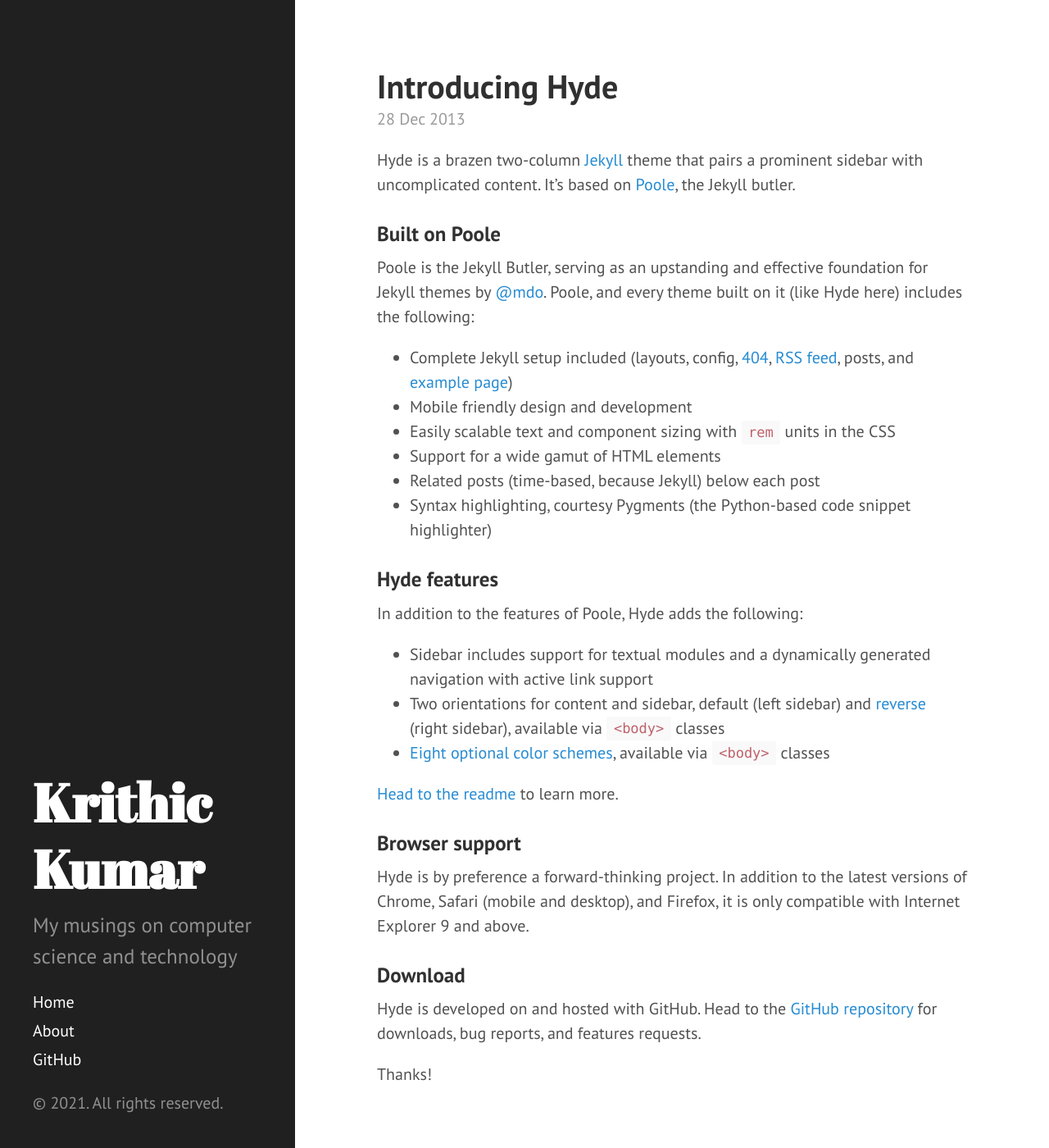
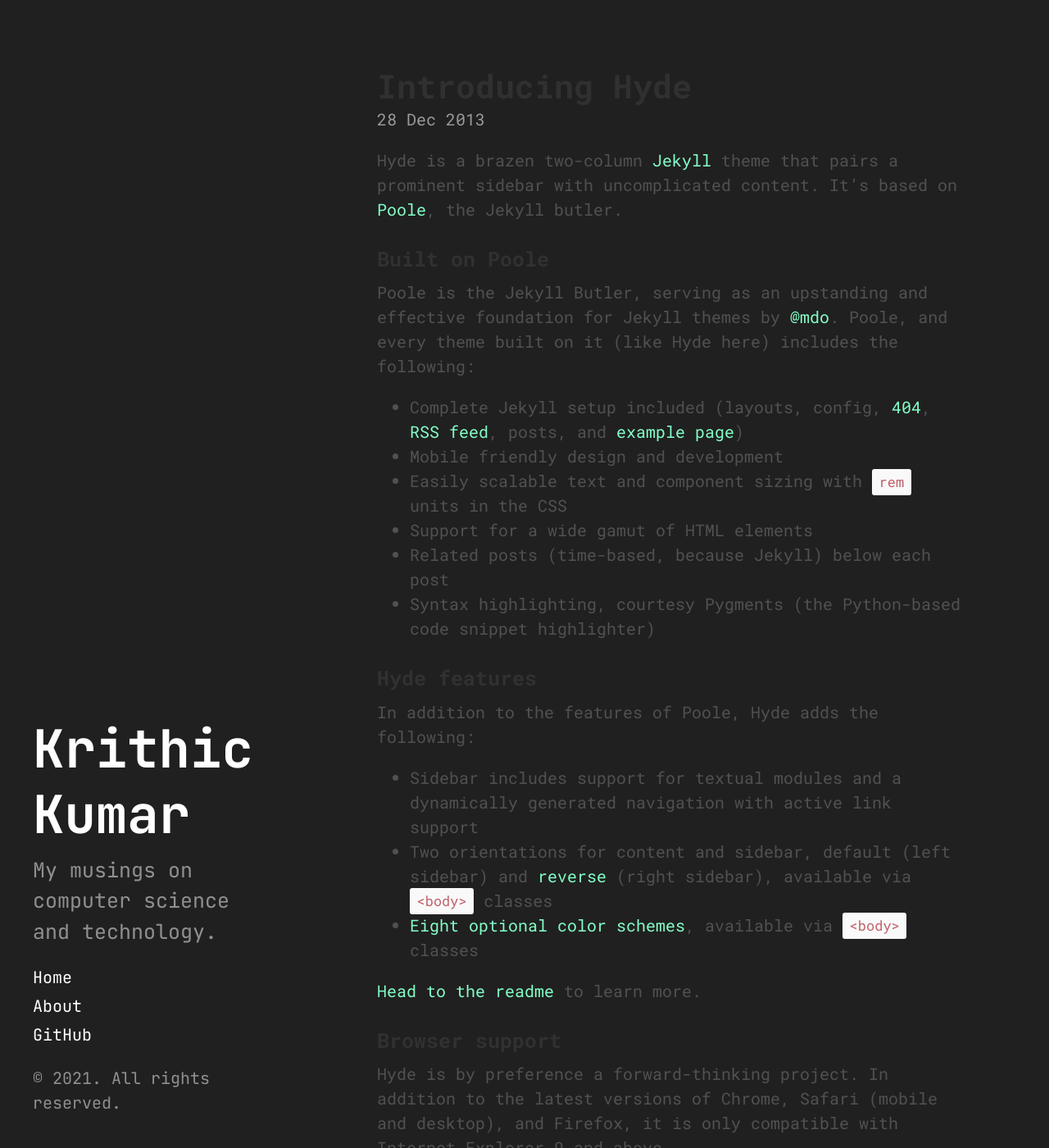
Before and after one commit to notjedi/notjedi.github.io, a Jekyll site: the page built from index.html, in a window 1280 px wide and 1400 px high. Shown: the whole window at 82% size. Built offline with Jekyll 4.4.1, drawn with Linux system fonts in a browser that asks for light colours; the list of posts is cut into pages by our own code.

Commit message:
change font and link colors

```diff
--- a/_config.yml
+++ b/_config.yml
@@ -8,12 +8,12 @@
 # Setup
 title:            Krithic Kumar
 tagline:          'A Jekyll theme'
-description:      'My musings on computer science and technology'
+description:      'My musings on computer science and technology.'
 baseurl:          /
 
 author:
   name:           'Krithic Kumar'
-  url:            https://jedi.github.io
+  url:            https://jedi2610.github.io
 
 paginate:         5
 
@@ -24,4 +24,5 @@
   - jekyll-gist
   - jekyll-paginate
 
-github:           https://github.com/jedi2610
+github:
+  repo: https://github.com/jedi2610
--- a/_includes/head.html
+++ b/_includes/head.html
@@ -18,7 +18,8 @@
   <link rel="stylesheet" href="{{ site.baseurl }}public/css/poole.css">
   <link rel="stylesheet" href="{{ site.baseurl }}public/css/syntax.css">
   <link rel="stylesheet" href="{{ site.baseurl }}public/css/hyde.css">
-  <link rel="stylesheet" href="http://fonts.googleapis.com/css?family=PT+Sans:400,400italic,700|Abril+Fatface">
+  <!-- <link rel="stylesheet" href="https://fonts.googleapis.com/css2?family=JetBrains+Mono:ital,wght@0,400;0,700;1,400&display=swap"> -->
+  <link rel="stylesheet" href="https://fonts.googleapis.com/css2?family=JetBrains+Mono:ital,wght@0,400;0,700;1,400&family=Roboto+Mono:ital,wght@0,400;0,700;1,400&display=swap">
 
   <!-- Icons -->
   <link rel="apple-touch-icon-precomposed" sizes="144x144" href="{{ site.baseurl }}public/apple-touch-icon-144-precomposed.png">
--- a/public/css/hyde.css
+++ b/public/css/hyde.css
@@ -32,7 +32,7 @@
  */
 
 html {
-  font-family: "PT Sans", Helvetica, Arial, sans-serif;
+  font-family: 'Roboto Mono', Helvetica, Arial, sans-serif;
 }
 @media (min-width: 48em) {
   html {
@@ -45,6 +45,28 @@
   }
 }
 
+/* Vaporwave pallete */
+/* #84FFC8 */
+/* #05ffa1 */
+/* #F1A0EA */
+
+/* No `:visited` state is required by default (browsers will use `a`) */
+a {
+    color: #84FFC8;
+	text-decoration: none;
+}
+
+a:hover,
+a:focus {
+	transition: background-color 0.1s, color 1.1s;
+	background-color: #05ffa1;
+	color: black;
+    width: fit-content
+}
+
+a strong {
+  color: inherit;
+}
 
 /*
  * Sidebar
@@ -58,11 +80,10 @@
   padding: 2rem 1rem;
   color: rgba(255,255,255,.5);
   background-color: #202020;
+  font-family: "JetBrains Mono", serif;
 }
 @media (min-width: 48em) {
-  .sidebar {
-    position: fixed;
-    top: 0;
+  .sidebar { position: fixed; top: 0;
     left: 0;
     bottom: 0;
     width: 18rem;
@@ -73,15 +94,21 @@
 /* Sidebar links */
 .sidebar a {
   color: #fff;
+  transition: unset;
+  /* color: #F1A0EA; */
 }
+
+/* .sidebar-about a { */
+/*   color: #fff; */
+/* } */
 
 /* About section */
 .sidebar-about h1 {
   color: #fff;
   margin-top: 0;
-  font-family: "Abril Fatface", serif;
-  font-size: 3.25rem;
+  font-size: 3.2rem;
 }
+
 
 /* Sidebar nav */
 .sidebar-nav {
@@ -113,7 +140,6 @@
     left:   1rem;
   }
 }
-
 
 /* Container
  *
--- a/public/css/poole.css
+++ b/public/css/poole.css
@@ -48,7 +48,7 @@
 }
 
 html {
-  font-family: "Helvetica Neue", Helvetica, Arial, sans-serif;
+  font-family: 'Roboto Mono', Helvetica, Arial, sans-serif;
   font-size: 16px;
   line-height: 1.5;
 }
@@ -60,23 +60,10 @@
 
 body {
   color: #515151;
-  background-color: #fff;
+  /* background-color: #fff; */
+  background-color: #202020;
   -webkit-text-size-adjust: 100%;
       -ms-text-size-adjust: 100%;
-}
-
-/* No `:visited` state is required by default (browsers will use `a`) */
-a {
-  color: #268bd2;
-  text-decoration: none;
-}
-a strong {
-  color: inherit;
-}
-/* `:focus` is linked to `:hover` for basic accessibility */
-a:hover,
-a:focus {
-  text-decoration: underline;
 }
 
 /* Headings */
@@ -150,7 +137,7 @@
 /* Code */
 code,
 pre {
-  font-family: Menlo, Monaco, "Courier New", monospace;
+  font-family: 'Roboto Mono', Menlo, Monaco, monospace;
 }
 code {
   padding: .25em .5em;
@@ -190,7 +177,7 @@
 
 /* Gist via GitHub Pages */
 .gist .gist-file {
-  font-family: Menlo, Monaco, "Courier New", monospace !important;
+  font-family: 'Roboto Mono', Menlo, Monaco, monospace !important;
 }
 .gist .markdown-body {
   padding: 15px;
@@ -389,7 +376,7 @@
   overflow: hidden; /* clearfix */
   margin-left: -1rem;
   margin-right: -1rem;
-  font-family: "PT Sans", Helvetica, Arial, sans-serif;
+  font-family: 'Roboto Mono', Helvetica, Arial, sans-serif;
   color: #ccc;
   text-align: center;
 }
```
